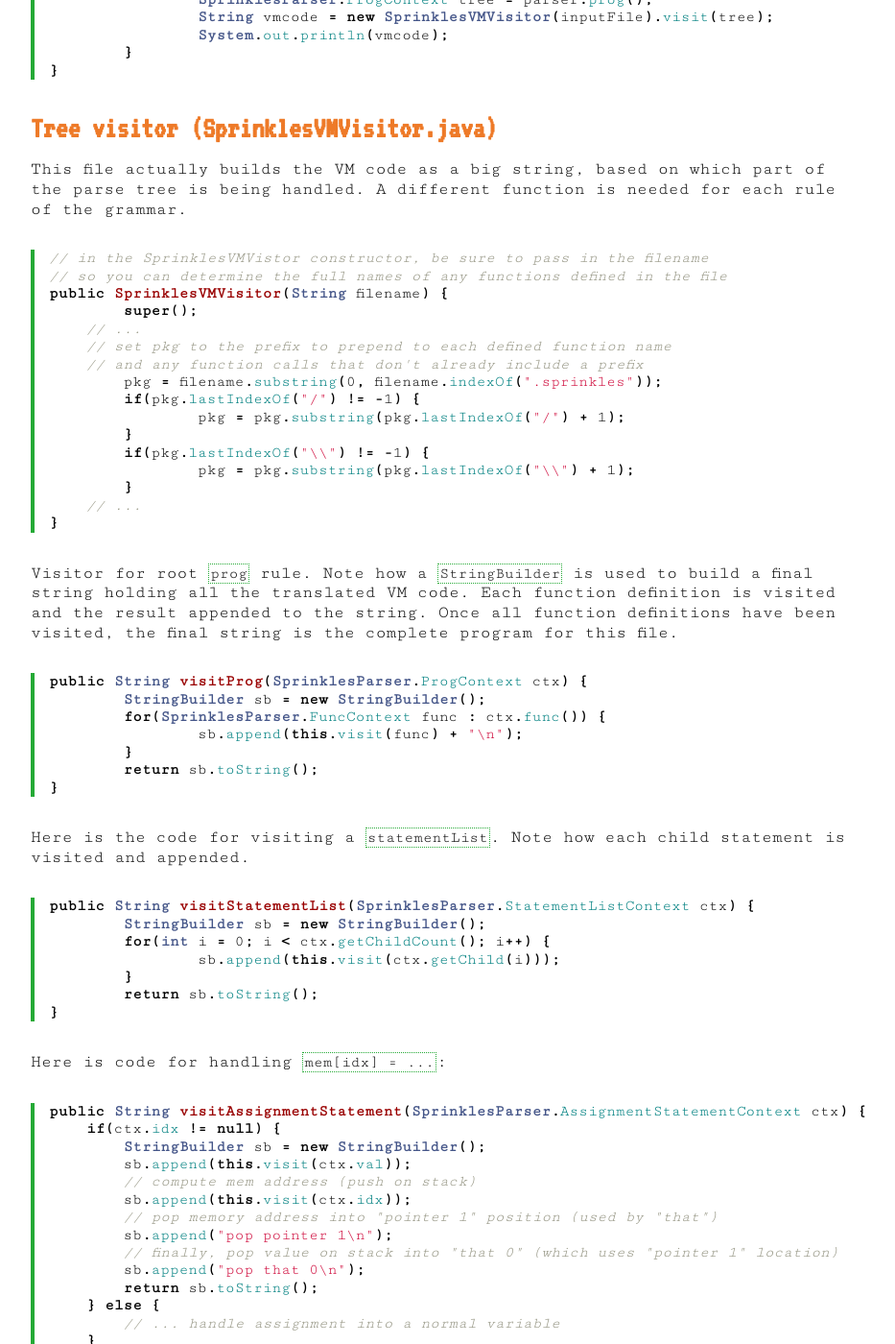
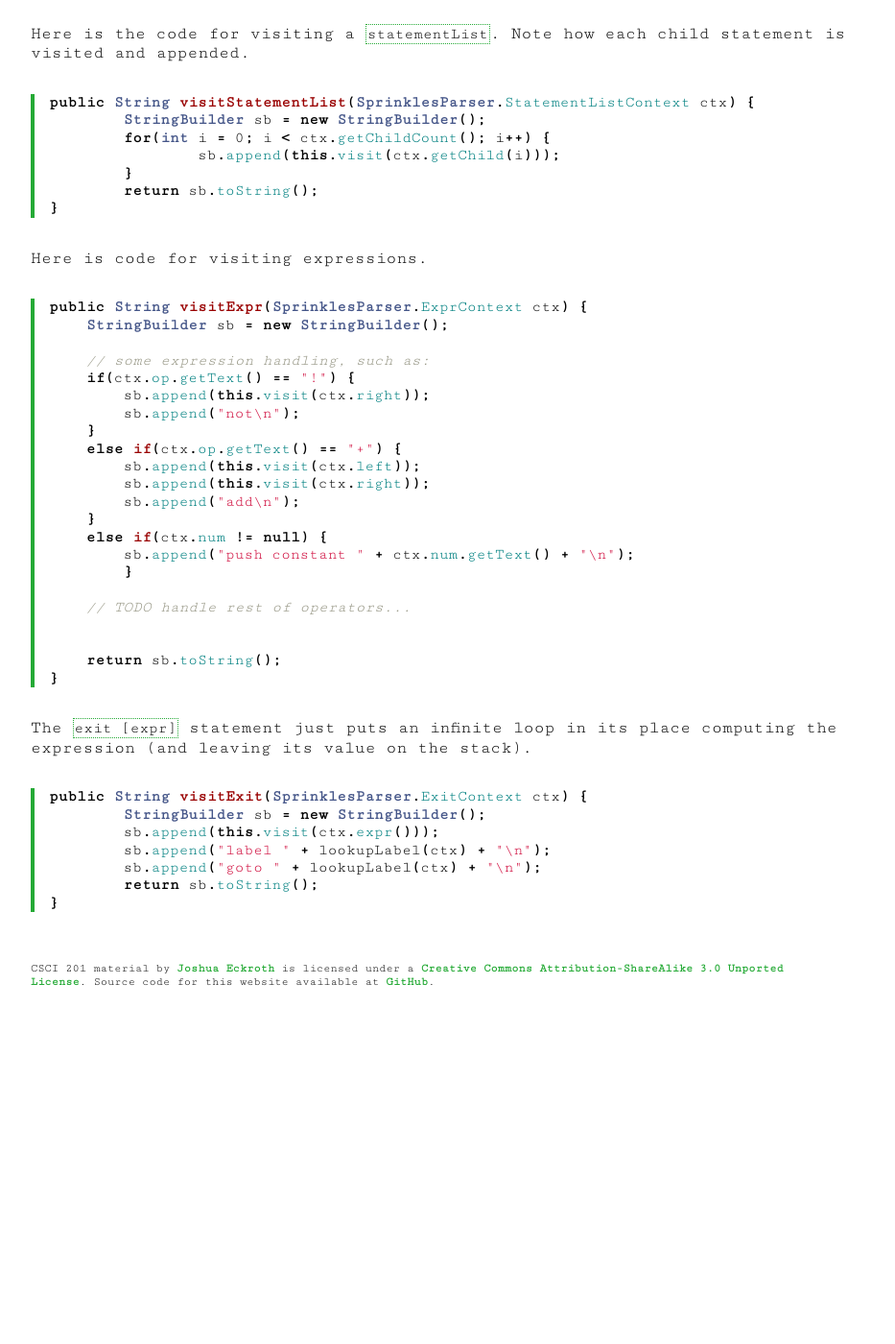
Before and after one commit to joshuaeckroth/csci201-website, a Jekyll site: the page built from projects/project-12.markdown, in a window 1280 px wide and 1400 px high, scrolled down 7310 px. Shown: the whole window at 96% size, without its empty margins (183-1116 px from the left). Built offline with Jekyll 4.4.1, drawn with Linux system fonts in a browser that asks for light colours; Markdown is read by kramdown in place of the engine named in the settings; after the commit the page ends 8360 px from its top, so only the background shows below that; some of the changed text lies outside the part shown.

Commit message:
Simplified project 12 (removed mem[idx] commands)

````diff
--- a/projects/project-12.markdown
+++ b/projects/project-12.markdown
@@ -13,9 +13,7 @@ This is the final project. You will translate code written in a high-level imper
 
 ## Task 1
 
-Translate Sprinkles (an imperative language) to VM (a stack language).
-
-Start by writing a grammer for simple math expressions, and translating those to VM code. Then add if's and while's, then variables (locals), etc.
+Translate Sprinkles (an imperative language) to VM (a stack language). Look at the code provided in the ZIP, and find the TODOs.
 
 Turn in `Sprinkles.g4` and `SprinklesVMVisitor.java`. I give you `Sprinkles.java` below. ANTLR generates the rest of the needed files. See the bottom of the [ANTLR](/notes/antlr.html) notes for info about compiling and running your code.
 
@@ -57,7 +55,7 @@ end
 
 Write a parse tree visitor to translate from Sprinkles to Java code (or Python, or C, or whatever). The Java code should be executable. Note that every numeric value has type `int`.
 
-Implement some optimizations, e.g., computing some expressions in the translator and just saving the answer in the VM code (e.g., computing `5+2` ahead of time), inlining short functions (copy-pasting function code to the place it is called and avoiding the function call), eliminating code that does not contribute to a function's return value (e.g., if `x=mult(a,b)` occurs in the function but the function finishes with `return 5`, then there was no reason to compute `x`; you'll want to ensure `x` is not used in any memory operation...), etc.
+Implement some optimizations, e.g., computing some expressions in the translator and just saving the answer in the VM code (e.g., computing `5+2` ahead of time), inlining short functions (copy-pasting function code to the place it is called and avoiding the function call), eliminating code that does not contribute to a function's return value (e.g., if `x=mult(a,b)` occurs in the function but the function finishes with `return 5`, then there was no reason to compute `x`...), etc.
 
 {% comment %}
 You can translate the resulting VM code to assembler using [VMTranslator.jar](/code/VMTranslator.jar) from [Gilad Goldberg & Avishai Lazar](https://code.google.com/p/nand2tet-gilad-avishai/source/browse/#svn%2Ftrunk%2Fnand2tet.ex8%2Fsrc), unless you want to use your own VM-assembler translator from project 11.
@@ -108,30 +106,6 @@ function mult(a, b)
 end
 ```
 
-Screen drawing (don't worry about the algorithm):
-
-```
-function writePixel(x, y)
-
-    // determine which word needs to be set
-    pos = math.mult(y, 32) + math.quotient(x, 16)
-
-    // determine pattern for correct bit in 16-bit word to set
-    xb = math.mod(x, 16)
-    i = 0
-    pattern = 1
-    while i < xb do
-        pattern = math.mult(pattern, 2)
-        i = i + 1
-    end
-
-    idx = 16384 + pos
-    mem[idx] = mem[idx] | pattern // "or" existing bits with new bit
-
-    return 0 // bogus return value, this is a "void" function
-end
-```
-
 ### Function definitions
 
 ```
@@ -158,8 +132,6 @@ end
 
 Either `return` or `exit` must be the last statement before `end`. Every function must have `return` or `exit`. If a function uses `return`, then it pushes a value on the stack, which may well be ignored. If you want a `void` function, just `return 0` or whatever value.
 
-Full function name is `[filename].[function name]`.
-
 ### Statements
 
 A function consists of statements. There are four kinds of statements:
@@ -171,7 +143,7 @@ A function consists of statements. There are four kinds of statements:
 
 ### If's
 
-Note, conditional expressions are not special. They should have the value -1 or 0, but in actuality, any non-zero value should be treated as `true`.
+Note, conditional expressions are not different than other expressions. They should have the value -1 or 0, but in actuality, any non-zero value should be treated as `true`.
 
 ```
 if [conditional expression] then
@@ -220,12 +192,6 @@ foo(2, 3, x+y)
 
 Inside the parens, for each position (separated by commas), any expression may be present.
 
-Functions may be defined in a different file, in which case the full name must be used (filename followed by dot):
-
-```
-somefile.foo(2, 3, x+y)
-```
-
 ### Expressions
 
 Expressions have a value, i.e., a final value is sitting on the stack after the expression is computed. Expressions may be:
@@ -233,31 +199,10 @@ Expressions have a value, i.e., a final value is sitting on the stack after the
 - '!expr' operator for negation
 - 'expr + expr', 'expr - expr', etc. for various operators: `+, -, &, |, >, >=, <, <=, ==, !=`
 - a function call (which leaves a return value on the stack)
-- a memory operation (see below)
-- a number (integers only, possibly negative)
+- a number (integers only)
+- a negation of another expression
 - a local variable (whose value is pushed on the stack)
 - another expression in parentheses
-
-### Memory operations
-
-`idx` is a memory address (in raw RAM)
-
-```
-mem[idx] = expression
-```
-
-e.g.
-
-```
-mem[55] = 0
-```
-
-Inside the `[]` can be any expression:
-
-```
-x = 5
-mem[x-5] = mem[x-mem[7]] + 2
-```
 
 ## Hints
 
@@ -273,20 +218,31 @@ prog:   ( func )*
     ;
 
 
-// ...
+func:   'function' ID funcparams
+        statementList
+        (exit|ret)
+        'end'
+    ;
 
 statementList
     :   (ifStatement|whileStatement|assignmentStatement|funcCall)*
     ;
 
-// ...
+ret :   'return' expr
+    ;
+
+exit:   'exit' expr
+    ;
+
+
+
+// TODO: if and while statement rules...
+
+
 
 assignmentStatement
     :   ID '=' val=expr
-    |   'mem' '[' idx=expr ']' '=' val=expr
     ;
-
-// ...
 
 funcCall
     :   ID '(' exprList? ')'
@@ -296,7 +252,19 @@ exprList
     :   expr (expr|(',' expr))*
     ;
 
-// ...
+expr:   '(' expr ')'
+    |   op='!' right=expr
+
+// TODO add +, -, <=, >=, etc. operators
+
+    |   funcCall
+    |   var=ID
+    |   num=INT
+    |   neg='-' right=expr
+    ;
+
+INT :   DIGIT+
+    ;
 
 ARRAYPOS:
     DIGIT+
@@ -343,7 +316,7 @@ public class Sprinkles {
 		CommonTokenStream tokens = new CommonTokenStream(lexer);
 		SprinklesParser parser = new SprinklesParser(tokens);
 		SprinklesParser.ProgContext tree = parser.prog();
-		String vmcode = new SprinklesVMVisitor(inputFile).visit(tree);
+		String vmcode = new SprinklesVMVisitor().visit(tree);
 		System.out.println(vmcode);
 	}
 }
@@ -353,27 +326,7 @@ public class Sprinkles {
 
 This file actually builds the VM code as a big string, based on which part of the parse tree is being handled. A different function is needed for each rule of the grammar.
 
-{% highlight java %}
-
-// in the SprinklesVMVistor constructor, be sure to pass in the filename
-// so you can determine the full names of any functions defined in the file
-public SprinklesVMVisitor(String filename) {
-	super();
-    // ...
-    // set pkg to the prefix to prepend to each defined function name
-    // and any function calls that don't already include a prefix
-	pkg = filename.substring(0, filename.indexOf(".sprinkles"));
-	if(pkg.lastIndexOf("/") != -1) {
-		pkg = pkg.substring(pkg.lastIndexOf("/") + 1);
-	}
-	if(pkg.lastIndexOf("\\") != -1) {
-		pkg = pkg.substring(pkg.lastIndexOf("\\") + 1);
-	}
-    // ...
-}
-{% endhighlight %}
-
-Visitor for root `prog` rule. Note how a `StringBuilder` is used to build a final string holding all the translated VM code. Each function definition is visited and the result appended to the string. Once all function definitions have been visited, the final string is the complete program for this file.
+Here is the visitor for root `prog` rule. Note how a `StringBuilder` is used to build a final string holding all the translated VM code. Each function definition is visited and the result appended to the string. Once all function definitions have been visited, the final string is the complete program for this file.
 
 {% highlight java %}
 public String visitProg(SprinklesParser.ProgContext ctx) {
@@ -397,44 +350,29 @@ public String visitStatementList(SprinklesParser.StatementListContext ctx) {
 }
 {% endhighlight %}
 
-Here is code for handling `mem[idx] = ...`:
-
-{% highlight java %}
-public String visitAssignmentStatement(SprinklesParser.AssignmentStatementContext ctx) {
-    if(ctx.idx != null) {
-        StringBuilder sb = new StringBuilder();
-        sb.append(this.visit(ctx.val));
-        // compute mem address (push on stack)
-        sb.append(this.visit(ctx.idx));
-        // pop memory address into "pointer 1" position (used by "that")
-        sb.append("pop pointer 1\n");
-        // finally, pop value on stack into "that 0" (which uses "pointer 1" location)
-        sb.append("pop that 0\n");
-        return sb.toString();
-    } else {
-        // ... handle assignment into a normal variable
-    }
-}
-{% endhighlight %}
-
-Here is code for handling `x = mem[idx] + ...`, in other words, `mem[idx]` in the context of an expression (rather than assignment). The goal is to push the value of `mem[idx]` on the stack:
+Here is code for visiting expressions.
 
 {% highlight java %}
 public String visitExpr(SprinklesParser.ExprContext ctx) {
     StringBuilder sb = new StringBuilder();
-    // ... other expression handling
 
-    // mem[expr]
-    if(ctx.idx != null) {
-        // compute mem address (push on stack)
-        sb.append(this.visit(ctx.idx));
-        // put memory address into "pointer 1"
-		sb.append("pop pointer 1\n");
-        // use "that 0" (i.e., "pointer 1" location) to push memory value onto stack
-		sb.append("push that 0\n");
+    // some expression handling, such as:
+    if(ctx.op.getText() == "!") {
+        sb.append(this.visit(ctx.right));
+        sb.append("not\n");
+    }
+    else if(ctx.op.getText() == "+") {
+        sb.append(this.visit(ctx.left));
+        sb.append(this.visit(ctx.right));
+        sb.append("add\n");
+    }
+    else if(ctx.num != null) {
+        sb.append("push constant " + ctx.num.getText() + "\n");
 	}
 
-    // more expression handling...
+    // TODO handle rest of operators...
+
+
     return sb.toString();
 }
 {% endhighlight %}
````
Also changed, not shown: other parts of projects/project-12.markdown (+5 -0 lines).
